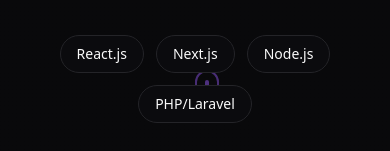
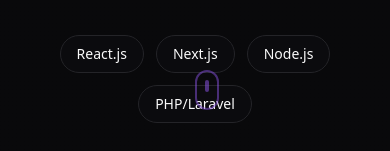
Before and after one commit to PabloSantos-CG/dev-ignite-portfolio, a React (Vite) app: page / in a window 390 px wide. Shown: the part 693-844 px from the top of the page. Built offline with nearby package versions, Linux system fonts and the light colour scheme; no server answers; the HTML template or start-up script is replaced by a standard one.

Commit message:
Fix: Element overlap on mobile

```diff
--- a/src/components/Hero.tsx
+++ b/src/components/Hero.tsx
@@ -69,8 +69,8 @@ export default function Hero() {
       </div>
 
       {/* Scroll Indicator */}
-      <div className="absolute bottom-8 left-1/2 -translate-x-1/2 animate-bounce">
-        <div className="w-6 h-10 rounded-full border-2 border-primary/50 flex items-start justify-center p-2">
+      <div className="absolute bottom-8 left-1/2 -translate-x-1/2 animate-bounce z-20 pointer-events-none">
+        <div className="w-6 h-10 rounded-full border-2 border-primary/50 flex items-start justify-center p-2 relative z-20">
           <div className="w-1 h-3 rounded-full bg-primary animate-pulse" />
         </div>
       </div>
```
